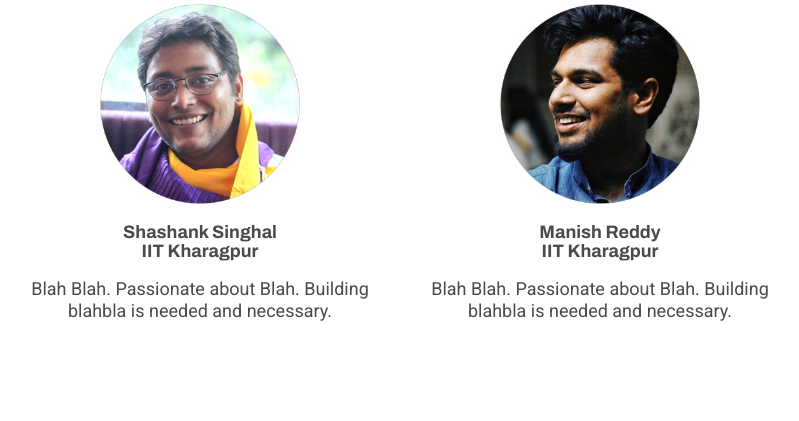
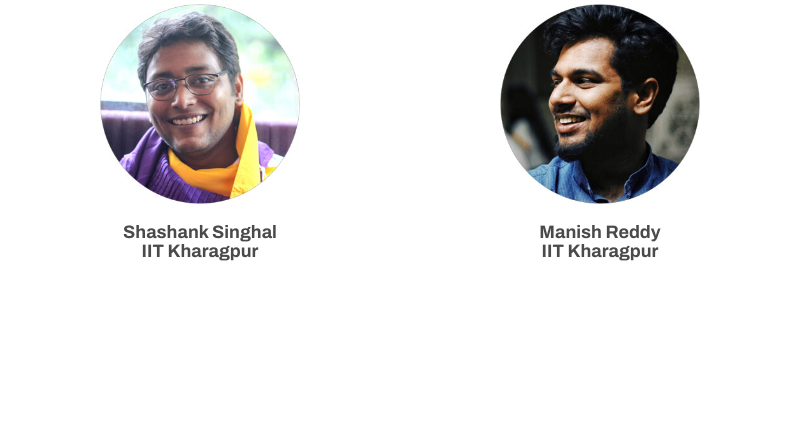
Before and after one commit to RohitRepo/flux, a Django app: page /aboutus in a window 1280 px wide. Shown: the part 600-1021 px from the top of the page, without its empty margins (240-1039 px from the left). After the commit the page ends 861 px from the top, so only its background shows below. Run offline with Django 3.2, Linux system fonts and the light colour scheme.

Commit message:
Remove bad descriptions

```diff
--- a/flux/templates/about.html
+++ b/flux/templates/about.html
@@ -43,13 +43,13 @@
 					<img src="/static/images/member1.jpg" class="member-photo">
 					<h3>Shashank Singhal</h3>
 					<h3>IIT Kharagpur</h3>
-					<p>Blah Blah. Passionate about Blah. Building blahbla is needed and necessary.</p>
+					<!-- <p>Blah Blah. Passionate about Blah. Building blahbla is needed and necessary.</p> -->
 				</section>
 				<section class="team-member member2">
 					<img src="/static/images/member2.jpg" class="member-photo">
 					<h3>Manish Reddy</h3>
 					<h3>IIT Kharagpur</h3>
-					<p>Blah Blah. Passionate about Blah. Building blahbla is needed and necessary.</p>
+					<!-- <p>Blah Blah. Passionate about Blah. Building blahbla is needed and necessary.</p> -->
 				</section>
 			</section>
 		</div>
```
